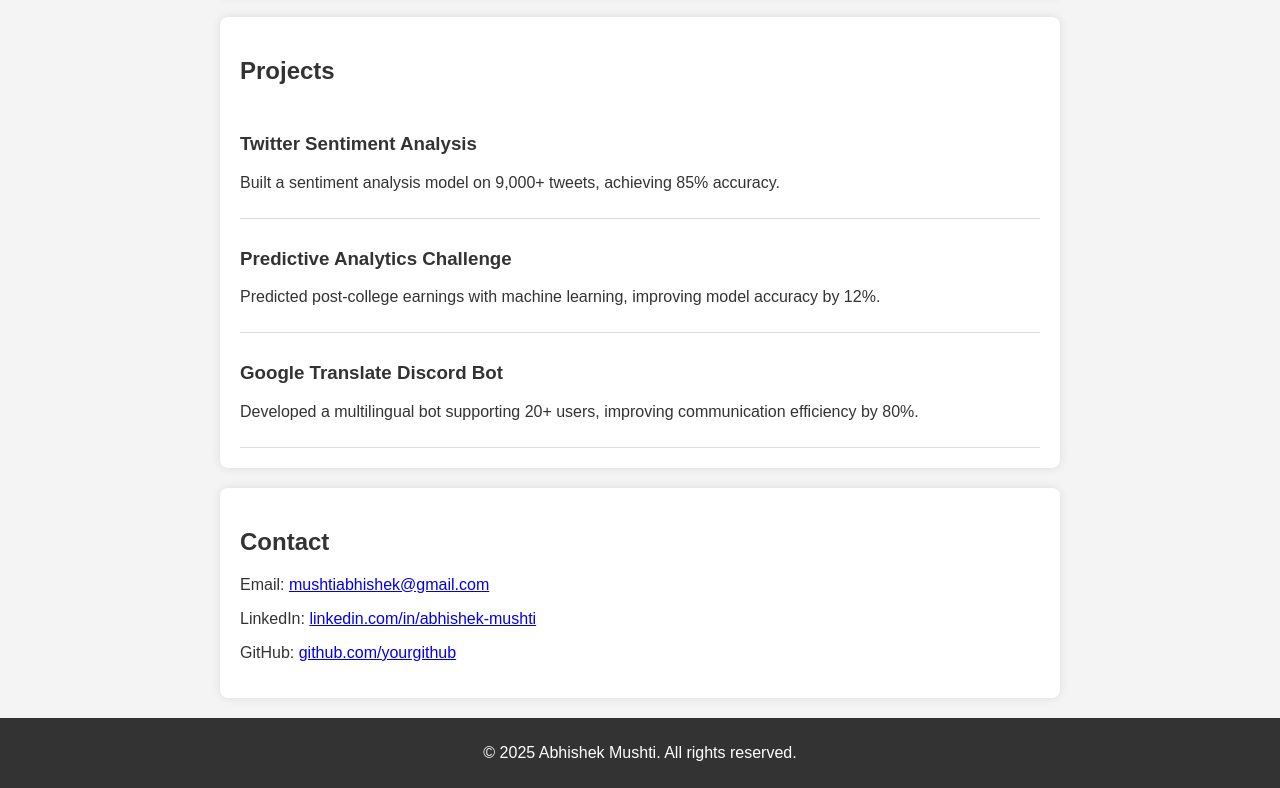
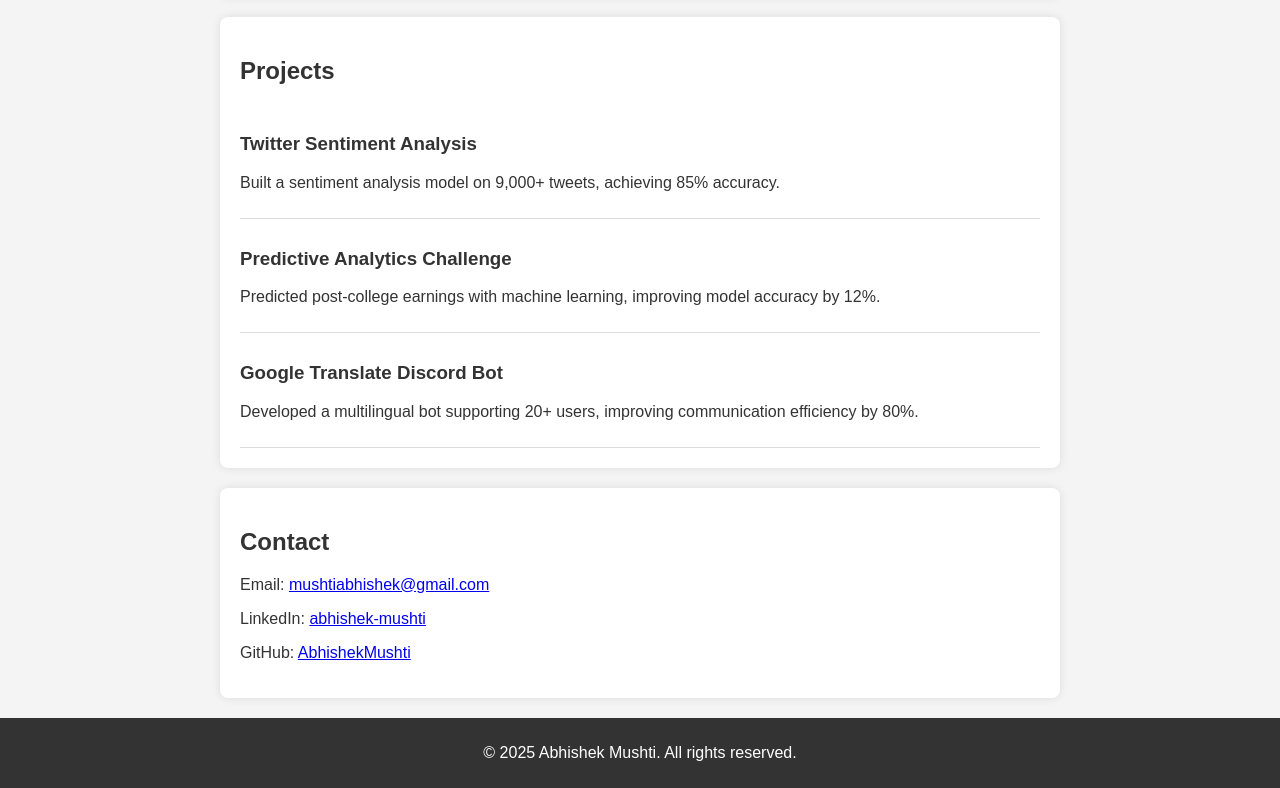
Before and after one commit to AbhishekMushti/abhishekmushti.github.io, a plain HTML site: page index.html in a window 1280 px wide. Shown: the part 371-1159 px from the top of the page. Drawn offline with Linux system fonts and the light colour scheme.

Commit message:
Update index.html

```diff
--- a/index.html
+++ b/index.html
@@ -43,8 +43,8 @@
     <section id="contact">
         <h2>Contact</h2>
         <p>Email: <a href="mailto:mushtiabhishek@gmail.com">mushtiabhishek@gmail.com</a></p>
-        <p>LinkedIn: <a href="https://linkedin.com/in/abhishek-mushti" target="_blank">linkedin.com/in/abhishek-mushti</a></p>
-        <p>GitHub: <a href="https://github.com/yourgithub" target="_blank">github.com/yourgithub</a></p>
+        <p>LinkedIn: <a href="https://www.linkedin.com/in/abhishek-mushti/" target="_blank">abhishek-mushti</a></p>
+        <p>GitHub: <a href="https://github.com/AbhishekMushti" target="_blank">AbhishekMushti</a></p>
     </section>
 
     <footer>
```
